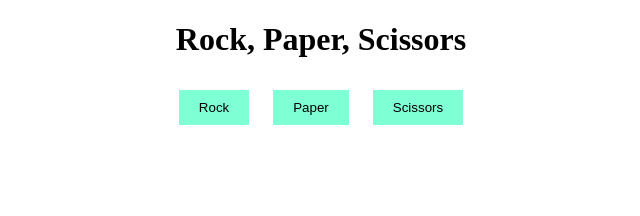
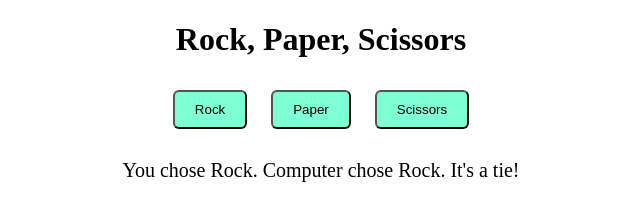
Before and after one commit to smallDazza/testGame, a plain HTML site: page src/index.html in a window 1280 px wide. Both pictures are taken after a click on the button "Rock". Shown: the whole page, without its empty margins (319-959 px from the left). Drawn offline with Linux system fonts and the light colour scheme.

Commit message:
Feat: rock , paper, scissors gane functions

```diff
--- a/src/index.html
+++ b/src/index.html
@@ -9,9 +9,9 @@
 <body>
     <h1>Rock, Paper, Scissors</h1>
 
-    <button id="Rock">Rock</button>
-    <button id="Paper">Paper</button>
-    <button id="Scissors">Scissors</button>
+    <button id="rock">Rock</button>
+    <button id="paper">Paper</button>
+    <button id="scissors">Scissors</button>
 
     <p id="result"></p>
     <script src="./scripts/rockPaperScissors.js"></script>
--- a/src/scripts/rockPaperScissors.js
+++ b/src/scripts/rockPaperScissors.js
@@ -0,0 +1,49 @@
+// Get the elements
+const rockButton = document.getElementById("rock");
+const paperButton = document.getElementById("paper");
+const scissorsButton = document.getElementById("scissors");
+const resultDiv = document.getElementById("result");
+
+
+// Get the computer choice
+function getComputerChoice() {
+    const choices = ['Rock', 'Paper', 'Scissors'];
+    const randomIndex = Math.floor(Math.random() * choices.length);
+    return choices[randomIndex];
+}
+
+// console.log(getComputerChoice());
+
+// Write the logic for Winner
+function determineWinner(userChoice, computerChoice){
+    if (userChoice === computerChoice){
+        return "It's a tie!";
+    } else if (
+        (userChoice === 'Rock' && computerChoice === 'Scissors') ||
+        (userChoice === 'Paper' && computerChoice === 'Rock') ||
+        (userChoice === 'Scissors' && computerChoice === 'Paper')
+    ) {
+        return "You win!";
+    } else {
+        return "Computer wins!";
+    }
+}
+
+// Listen to the button click events
+rockButton.addEventListener('click', () => {
+    const computerChoice = getComputerChoice();
+    const result = determineWinner('Rock', computerChoice);
+    resultDiv.textContent = `You chose Rock. Computer chose ${computerChoice}. ${result}`;
+});
+
+paperButton.addEventListener('click', () => {
+    const computerChoice = getComputerChoice();
+    const result = determineWinner('Paper', computerChoice);
+    resultDiv.textContent = `You chose Paper. Computer chose ${computerChoice}. ${result}`;
+});
+
+scissorsButton.addEventListener('click', () => {
+    const computerChoice = getComputerChoice();
+    const result = determineWinner('Scissors', computerChoice);
+    resultDiv.textContent = `You chose Scissors. Computer chose ${computerChoice}. ${result}`;
+});
--- a/src/styles/styles.css
+++ b/src/styles/styles.css
@@ -6,5 +6,10 @@ button {
     padding: 10px 20px;
     margin: 10px;
     background-color: aquamarine;
-    border: none;
+    border-radius: 6px;
 }
+
+#result {
+    font-size: 20px;
+    margin-top: 20px;
+}
```
